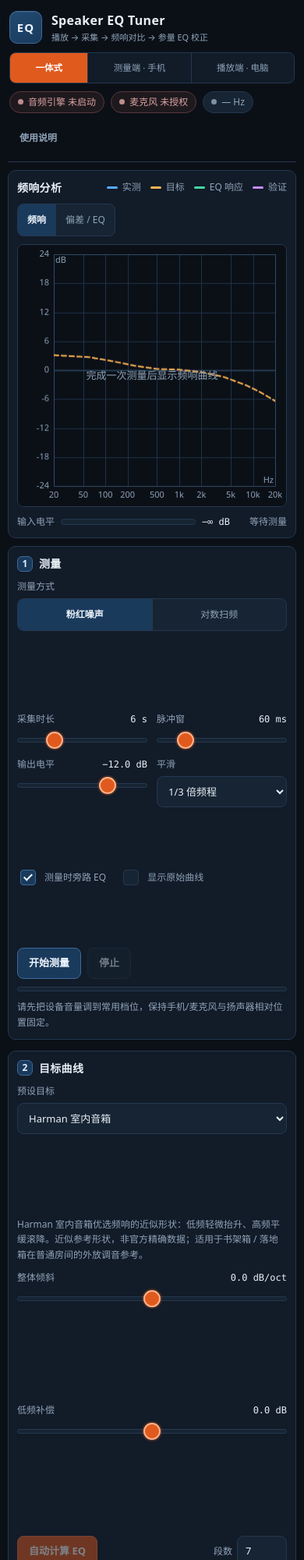
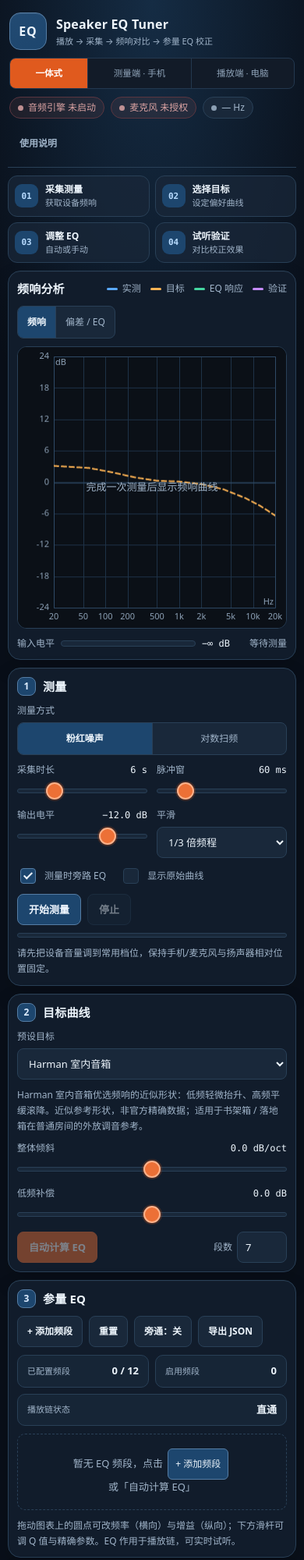
Before and after one commit to Mattew-W/speaker-eq-tuner, a website built with Vite: page index.html in a window 390 px wide. Shown: the top 2000 px of the page at 78% size. Built offline with nearby package versions, Linux system fonts and the light colour scheme.

Commit message:
feat: improve tuner UI and add visual dev manager

```diff
--- a/index.html
+++ b/index.html
@@ -31,10 +31,19 @@
     <button id="btnHelp" class="btn btn--ghost btn--sm" type="button">使用说明</button>
   </header>
 
+  <nav class="workflow" aria-label="调校流程">
+    <a href="#measurePanel"><span>01</span><strong>采集测量</strong><small>获取设备频响</small></a>
+    <a href="#targetPanel"><span>02</span><strong>选择目标</strong><small>设定偏好曲线</small></a>
+    <a href="#eqPanel"><span>03</span><strong>调整 EQ</strong><small>自动或手动</small></a>
+    <a href="#playerPanel"><span>04</span><strong>试听验证</strong><small>对比校正效果</small></a>
+  </nav>
+
   <div id="noticeBar" class="notice-bar" hidden></div>
   <div id="roleHint" class="role-hint" hidden></div>
 
   <main class="layout">
+    <div class="workbench">
+      <div class="main-stack">
 
     <!-- ============ 频响图表 ============ -->
     <section class="panel panel--chart">
@@ -65,10 +74,31 @@
       </div>
     </section>
 
+    <!-- ============ 参量 EQ ============ -->
+    <section class="panel panel--eq" id="eqPanel">
+      <div class="panel__head">
+        <h2><em>3</em> 参量 EQ</h2>
+        <div class="btn-row">
+          <button id="btnAddBand" class="btn btn--sm" type="button">+ 添加频段</button>
+          <button id="btnResetEq" class="btn btn--sm" type="button">重置</button>
+          <button id="btnBypass" class="btn btn--sm" type="button">旁通：关</button>
+          <button id="btnExport" class="btn btn--sm" type="button">导出 JSON</button>
+        </div>
+      </div>
+      <div class="eq-overview" aria-label="EQ 状态概览">
+        <div><span>已配置频段</span><strong id="eqConfigured">0 / 12</strong></div>
+        <div><span>启用频段</span><strong id="eqEnabled">0</strong></div>
+        <div><span>播放链状态</span><strong id="eqOutput">直通</strong></div>
+      </div>
+      <div id="bandList" class="band-list"></div>
+      <p class="note">拖动图表上的圆点可改频率（横向）与增益（纵向）；下方滑杆可调 Q 值与精确参数。EQ 作用于播放链，可实时试听。</p>
+    </section>
+      </div>
+
     <!-- ============ 测量 + 目标曲线 ============ -->
     <aside class="side">
 
-      <section class="panel">
+      <section class="panel" id="measurePanel">
         <div class="panel__head"><h2><em>1</em> 测量</h2></div>
 
         <div class="field">
@@ -128,7 +158,7 @@
         </div>
       </section>
 
-      <section class="panel">
+      <section class="panel" id="targetPanel">
         <div class="panel__head"><h2><em>2</em> 目标曲线</h2></div>
         <div class="field">
           <label>预设目标</label>
@@ -150,45 +180,10 @@
       </section>
 
     </aside>
-
-    <!-- ============ 参量 EQ ============ -->
-    <section class="panel panel--eq">
-      <div class="panel__head">
-        <h2><em>3</em> 参量 EQ</h2>
-        <div class="btn-row">
-          <button id="btnAddBand" class="btn btn--sm" type="button">+ 添加频段</button>
-          <button id="btnResetEq" class="btn btn--sm" type="button">重置</button>
-          <button id="btnBypass" class="btn btn--sm" type="button">旁通：关</button>
-          <button id="btnExport" class="btn btn--sm" type="button">导出 JSON</button>
-        </div>
-      </div>
-      <div id="bandList" class="band-list"></div>
-      <p class="note">拖动图表上的圆点可改频率（横向）与增益（纵向）；下方滑杆可调 Q 值与精确参数。EQ 作用于播放链，可实时试听。</p>
-    </section>
-
-    <!-- ============ 双端协同 ============ -->
-    <section class="panel panel--sync">
-      <div class="panel__head"><h2><em>5</em> 双端协同 · EQ 建议传递</h2></div>
-      <p id="syncDesc" class="note">一体式 = 本机自放自录；双端协同 = 手机当测量端只录音分析，电脑当播放端放信号并按建议调 EQ，两端无需网络对时。</p>
-      <div class="sync-grid">
-        <div class="field">
-          <label>建议清单（测量端生成）</label>
-          <pre id="adviceText" class="advice__pre">完成测量并计算 EQ 后，此处显示可读清单与建议码。</pre>
-        </div>
-        <div class="field">
-          <label>从测量端粘贴建议码（播放端导入）</label>
-          <textarea id="importText" class="advice__input" rows="4" placeholder="粘贴形如 SEQ1|... 的建议码，或整段复制文本"></textarea>
-        </div>
-      </div>
-      <div class="btn-row">
-        <button id="btnCopyAdvice" class="btn btn--sm" type="button">复制建议码</button>
-        <button id="btnImportAdvice" class="btn btn--sm" type="button">导入并应用 EQ</button>
-        <span id="syncNote" class="note note--inline"></span>
-      </div>
-    </section>
+    </div>
 
     <!-- ============ 播放与验证 ============ -->
-    <section class="panel panel--player">
+    <section class="panel panel--player" id="playerPanel">
       <div class="panel__head"><h2><em>4</em> 播放与验证</h2></div>
       <div class="field-row">
         <div class="field">
@@ -216,6 +211,26 @@
       <p id="playerNote" class="note">先测量 → 自动/手动调 EQ → 试听 → 二次测量验证校正效果。</p>
     </section>
 
+    <!-- ============ 双端协同 ============ -->
+    <section class="panel panel--sync" id="syncPanel">
+      <div class="panel__head"><h2><em>5</em> 双端协同 · EQ 建议传递</h2></div>
+      <p id="syncDesc" class="note">一体式 = 本机自放自录；双端协同 = 手机当测量端只录音分析，电脑当播放端放信号并按建议调 EQ，两端无需网络对时。</p>
+      <div class="sync-grid">
+        <div class="field">
+          <label>建议清单（测量端生成）</label>
+          <pre id="adviceText" class="advice__pre">完成测量并计算 EQ 后，此处显示可读清单与建议码。</pre>
+        </div>
+        <div class="field">
+          <label>从测量端粘贴建议码（播放端导入）</label>
+          <textarea id="importText" class="advice__input" rows="4" placeholder="粘贴形如 SEQ1|... 的建议码，或整段复制文本"></textarea>
+        </div>
+      </div>
+      <div class="btn-row">
+        <button id="btnCopyAdvice" class="btn btn--sm" type="button">复制建议码</button>
+        <button id="btnImportAdvice" class="btn btn--sm" type="button">导入并应用 EQ</button>
+        <span id="syncNote" class="note note--inline"></span>
+      </div>
+    </section>
   </main>
 
   <footer class="footer">
--- a/package.json
+++ b/package.json
@@ -6,6 +6,7 @@
   "description": "扬声器外放音质测量与参量 EQ 微调工具（Web Audio + getUserMedia）",
   "scripts": {
     "dev": "vite --host 0.0.0.0",
+    "manage": "node scripts/dev-manager.mjs",
     "build": "vite build",
     "preview": "vite preview --host 0.0.0.0"
   },
--- a/src/main.js
+++ b/src/main.js
@@ -303,11 +303,21 @@ function updateStats() {
   el.textContent = parts.join(' · ');
 }
 
+function updateEqOverview() {
+  const enabled = state.bands.filter((band) => band.enabled !== false).length;
+  $('eqConfigured').textContent = `${state.bands.length} / ${EQ_LIMITS.maxBands}`;
+  $('eqEnabled').textContent = String(enabled);
+  $('eqOutput').textContent = state.bypass ? '已旁通' : enabled ? 'EQ 生效' : '直通';
+  $('eqOutput').classList.toggle('is-bypassed', state.bypass);
+  dom.btnBypass.setAttribute('aria-pressed', String(state.bypass));
+}
+
 /** 数据变更后统一刷新：EQ 链 → 曲线 → 图表 → 统计 */
 function refreshAll() {
   recomputeCurves();
   updateChart();
   updateStats();
+  updateEqOverview();
   updateAdvice();
 }
 
--- a/src/styles.css
+++ b/src/styles.css
@@ -5,24 +5,25 @@
 
 :root{
   color-scheme:dark;
-  --bg:#0b1017;
-  --panel:#121b28;
-  --panel-2:#172433;
-  --border:#23384f;
-  --border-hi:#3b6a99;
-  --text:#e8f0f8;
-  --muted:#8fa3b8;
-  --primary:#1a3a5c;
-  --accent:#e05a1e;
+  --bg:#090f19;
+  --panel:#111c2b;
+  --panel-2:#19283a;
+  --border:#294057;
+  --border-hi:#557da4;
+  --text:#edf5fc;
+  --muted:#a0b4c9;
+  --primary:#1d466e;
+  --accent:#ec7036;
   --mono:ui-monospace, "SFMono-Regular", Consolas, "Liberation Mono", monospace;
 }
 
 *,*::before,*::after{ box-sizing:border-box; }
 html,body{ margin:0; padding:0; }
+html{ background:var(--bg); }
 
 body{
   min-height:100vh;
-  background:var(--bg);
+  background:radial-gradient(90% 35% at 50% 0%,#152c44 0%,var(--bg) 72%);
   color:var(--text);
   font-family:system-ui, -apple-system, "Segoe UI", "Microsoft YaHei", sans-serif;
   font-size:14px;
@@ -47,9 +48,9 @@ body{
 
 /* ---------- 布局骨架 ---------- */
 .app{
-  max-width:1440px;
+  max-width:1600px;
   margin:0 auto;
-  padding:14px;
+  padding:20px;
   display:flex;
   flex-direction:column;
   gap:14px;
@@ -59,23 +60,23 @@ body{
   align-items:center;
   justify-content:space-between;
   gap:12px;
-  padding:4px 2px 12px;
+  padding:6px 2px 18px;
   border-bottom:1px solid var(--border);
 }
 .brand{ display:flex; align-items:center; gap:12px; min-width:0; }
 .brand__mark{
   flex:none;
-  width:42px; height:42px;
+  width:48px; height:48px;
   display:grid; place-items:center;
-  border-radius:10px;
+  border-radius:14px;
   background:linear-gradient(150deg,#224a72,var(--primary));
   border:1px solid var(--border-hi);
   color:#eaf4ff;
-  font-size:15px; font-weight:800; letter-spacing:1px;
+  font-size:16px; font-weight:800; letter-spacing:1px;
   box-shadow:inset 0 1px 0 rgba(255,255,255,.08);
 }
 .brand__text{ min-width:0; }
-.brand__text h1{ margin:0; font-size:18px; font-weight:650; letter-spacing:.3px; }
+.brand__text h1{ margin:0; font-size:20px; font-weight:700; letter-spacing:.2px; }
 .brand__text p{ margin:2px 0 0; font-size:12px; color:var(--muted); }
 
 .status-cluster{ display:flex; align-items:center; gap:8px; flex-wrap:wrap; }
@@ -97,6 +98,40 @@ body{
 .pill--warn{ color:#ffce9a; border-color:#7a4a25; background:rgba(224,90,30,.12); }
 .pill--muted{ color:var(--muted); }
 
+.workflow{
+  display:grid;
+  grid-template-columns:repeat(4,minmax(0,1fr));
+  gap:10px;
+}
+.workflow a{
+  display:grid;
+  grid-template-columns:30px minmax(0,1fr);
+  grid-template-rows:auto auto;
+  align-items:center;
+  column-gap:9px;
+  min-width:0;
+  padding:10px 12px;
+  border:1px solid var(--border);
+  border-radius:12px;
+  background:rgba(25,40,58,.72);
+  color:var(--text);
+  text-decoration:none;
+  transition:background .15s,border-color .15s,transform .15s;
+}
+.workflow a:hover{ background:var(--panel-2); border-color:var(--border-hi); transform:translateY(-2px); }
+.workflow a span{
+  grid-row:1 / 3;
+  display:grid; place-items:center;
+  width:30px; height:30px;
+  border-radius:9px;
+  background:var(--primary);
+  color:#b8dcff;
+  font:700 11px var(--mono);
+}
+.workflow a strong{ font-size:12px; font-weight:650; white-space:nowrap; }
+.workflow a small{ font-size:11px; color:var(--muted); white-space:nowrap; overflow:hidden; text-overflow:ellipsis; }
+.panel[id]{ scroll-margin-top:18px; }
+
 .notice-bar{
   padding:10px 12px;
   border:1px solid rgba(224,90,30,.45);
@@ -107,28 +142,28 @@ body{
 }
 
 .layout{
+  display:flex;
+  flex-direction:column;
+  gap:16px;
+}
+.workbench{
   display:grid;
-  gap:14px;
-  grid-template-columns:minmax(0,1fr) 340px;
-  grid-template-areas:
-    "chart side"
-    "eq eq"
-    "sync sync"
-    "player player";
+  grid-template-columns:minmax(0,1fr) minmax(320px,350px);
+  align-items:start;
+  gap:16px;
 }
-.panel--chart{ grid-area:chart; }
-.side{ grid-area:side; }
-.panel--eq{ grid-area:eq; }
-.panel--sync{ grid-area:sync; }
-.panel--player{ grid-area:player; }
+.main-stack{ display:flex; flex-direction:column; gap:16px; min-width:0; }
+.panel--player{ order:1; }
+.panel--sync{ order:2; }
 
 .panel{
   display:flex; flex-direction:column; gap:12px;
   min-width:0;
-  padding:14px;
+  padding:18px;
   background:var(--panel);
   border:1px solid var(--border);
-  border-radius:10px;
+  border-radius:16px;
+  box-shadow:0 12px 30px rgba(0,0,0,.12), inset 0 1px rgba(255,255,255,.025);
 }
 .side{
   display:flex; flex-direction:column; gap:14px;
@@ -141,13 +176,13 @@ body{
   gap:10px; flex-wrap:wrap;
 }
 .panel__head h2{
-  margin:0; font-size:14px; font-weight:650; letter-spacing:.3px;
+  margin:0; font-size:15px; font-weight:700; letter-spacing:.2px;
   display:flex; align-items:center;
 }
 .panel__head h2 em{
   display:inline-grid; place-items:center;
-  width:20px; height:20px; margin-right:8px;
-  border-radius:6px;
+  width:24px; height:24px; margin-right:9px;
+  border-radius:8px;
   background:var(--primary); border:1px solid var(--border-hi);
   color:#dcecff; font-style:normal; font-size:12px;
 }
@@ -179,12 +214,12 @@ body{
 .chart-wrap{
   position:relative;
   width:100%;
-  height:clamp(260px, 40vh, 440px);
+  height:clamp(310px, 43vh, 500px);
   background:
     radial-gradient(120% 120% at 50% 0%, rgba(26,58,92,.18), transparent 70%),
     var(--bg);
   border:1px solid var(--border);
-  border-radius:8px;
+  border-radius:12px;
   overflow:hidden;
 }
 .chart-wrap canvas{
@@ -227,13 +262,14 @@ body{
 .stats{ color:var(--muted); font-size:12px; text-align:right; flex:1 1 auto; }
 
 /* ---------- 表单控件 ---------- */
-.field{ display:flex; flex-direction:column; gap:6px; flex:1 1 160px; min-width:0; }
+.field{ display:flex; flex-direction:column; gap:6px; min-width:0; }
 .field > label{
   display:flex; align-items:center; justify-content:space-between; gap:8px;
   font-size:12px; color:var(--muted);
 }
 .field > label output.mono{ color:var(--text); }
 .field-row{ display:flex; gap:12px; flex-wrap:wrap; }
+.field-row > .field{ flex:1 1 160px; }
 .field--inline{ flex-direction:row; flex-wrap:wrap; align-items:center; gap:10px 18px; }
 
 input[type=number], input[type=text], input[type=file], select{
@@ -425,6 +461,16 @@ input[type=range]::-moz-range-thumb{
 }
 
 /* ---------- 参量 EQ 频段卡片（controls.js） ---------- */
+.eq-overview{ display:grid; grid-template-columns:repeat(3,minmax(0,1fr)); gap:8px; }
+.eq-overview > div{
+  display:flex; align-items:center; justify-content:space-between; gap:8px;
+  min-width:0; padding:10px 12px;
+  border:1px solid var(--border); border-radius:10px;
+  background:rgba(25,40,58,.75);
+}
+.eq-overview span{ color:var(--muted); font-size:11px; }
+.eq-overview strong{ font-size:13px; font-weight:700; white-space:nowrap; }
+.eq-overview strong.is-bypassed{ color:#ffbf80; }
 .band-list{ display:flex; flex-direction:column; gap:10px; }
 .band{
   display:flex; flex-direction:column; gap:10px;
@@ -455,6 +501,7 @@ input[type=range]::-moz-range-thumb{
 .band__row{ display:flex; align-items:center; gap:10px; flex-wrap:wrap; }
 .band__label{ flex:0 0 40px; font-size:12px; color:var(--muted); }
 .band__freq{ width:108px; flex:0 0 auto; }
+.band input.band__freq{ width:108px; }
 .band__unit{ font-size:12px; color:var(--muted); }
 .band__gain, .band__q{ flex:1 1 140px; min-width:96px; }
 .band__val{
@@ -530,12 +577,16 @@ input[type=range]::-moz-range-thumb{
     overflow-x:auto; -webkit-overflow-scrolling:touch;
     padding-bottom:2px;
   }
+  .workflow{ grid-template-columns:repeat(2,minmax(0,1fr)); gap:7px; }
+  .workflow a{ padding:8px; }
   .pill{ flex:none; }
-  .layout{
-    grid-template-columns:1fr;
-    grid-template-areas:"chart" "side" "eq" "sync" "player";
-    gap:10px;
-  }
+  .layout,.side{ gap:10px; }
+  .workbench,.main-stack{ display:contents; }
+  .panel--chart{ order:0; }
+  .side{ order:1; }
+  .panel--eq{ order:2; }
+  .panel--player{ order:3; }
+  .panel--sync{ order:4; }
   .panel{ padding:11px; gap:10px; }
   .panel__head{ flex-wrap:wrap; }
   .btn-row{ flex-wrap:wrap; }
@@ -545,6 +596,8 @@ input[type=range]::-moz-range-thumb{
   .btn--sm{ padding:8px 12px; }
   .band__del{ width:40px; height:40px; min-height:40px; }
   .band__freq{ width:96px; }
+  .eq-overview{ grid-template-columns:1fr 1fr; }
+  .eq-overview > div:last-child{ grid-column:1 / -1; }
   .band__label{ flex-basis:36px; }
   .modal__card{ max-height:92vh; }
   .modal__body{ padding:6px 14px 16px; }
```
Also changed, not shown: scripts/dev-manager.mjs (added, +171 -0 lines), README.md.
